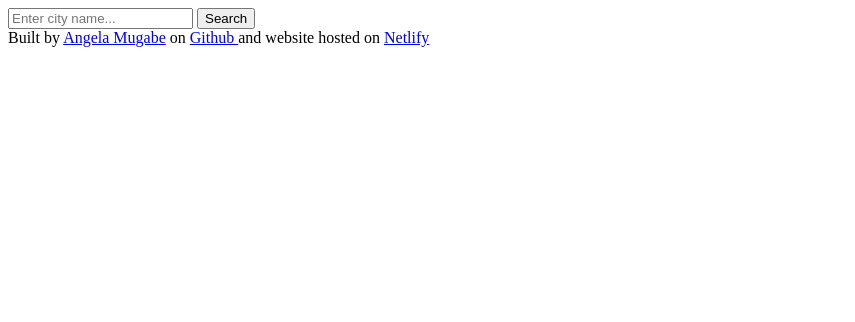
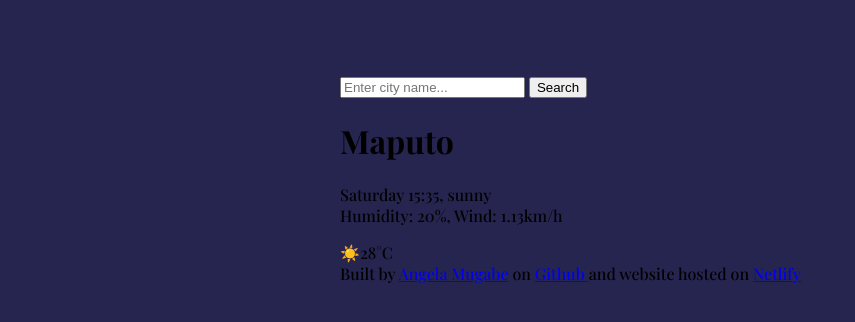
Before and after one commit to anglmugabe/clima-app, a plain HTML site: page index.html in a window 1280 px wide. Shown: the whole page, without its empty margins (0-855 px from the left). Drawn offline with nearby package versions, Linux system fonts and the light colour scheme; a web font is replaced by a local one.

Commit message:
Added style/css

```diff
--- a/index.html
+++ b/index.html
@@ -4,20 +4,40 @@
     <head>
         <meta charset="UTF-8">
         <meta name="viewport" content="width=device-width, initial-scale=1.0">
+        <link rel="stylesheet" href="src/index.css" />
+        <link rel="preconnect" href="https://fonts.googleapis.com">
+        <link rel="preconnect" href="https://fonts.gstatic.com" crossorigin>
+        <link
+            href="https://fonts.googleapis.com/css2?family=Playfair+Display:ital,wght@0,400..900;1,400..900&family=Protest+Riot&family=Roboto:ital,wght@0,100;0,300;0,400;0,500;0,700;0,900;1,100;1,300;1,400;1,500;1,700;1,900&display=swap"
+            rel="stylesheet">
         <title> Clima App </title>
     </head>
-    <form>
-        <input type="search" placeholder="Enter city name..." required />
-        <input type="submit" value="Search" />
-    </form>
 
-    <body></body>
-
+    <body>
+        <div class="weather-app">
+            <header>
+                <form>
+                    <input type="search" placeholder="Enter city name..." required />
+                    <input type="submit" value="Search" />
+                </form>
+            </header>
+            <main>
+                <div>
+                    <h1>Maputo</h1>
+                    <p> Saturday 15:35, sunny
+                        </br>
+                        Humidity: 20%, Wind: 1.13km/h
+                    </p>
+                </div>
+            </main>
+            <div>☀️28°C</div>
+    </body>
 
     <footer>
         Built by <a href="https://github.com/anglmugabe" target="_blank"> Angela Mugabe</a> on
         <a href="https://github.com/anglmugabe/clima-app" target="_blank"> Github </a> and website hosted on <a
             href="https://clima-meteo.netlify.app/" target="_blank"> Netlify </a>
     </footer>
+    </div>
 
 </html>
--- /dev/null
+++ b/src/index.css
@@ -0,0 +1,15 @@
+body {
+  background-color: #252550;
+  font-family: "Playfair Display", serif;
+  font-optical-sizing: auto;
+  font-weight: 500;
+  font-style: normal;
+}
+
+.weather-app {
+  max-width: 600px;
+  margin: 45px auto;
+  box-shadow: 0 30px 50px (rgba 65, 50, 100, 0.08);
+  border-radius: 16px;
+  padding: 30px;
+}
```
